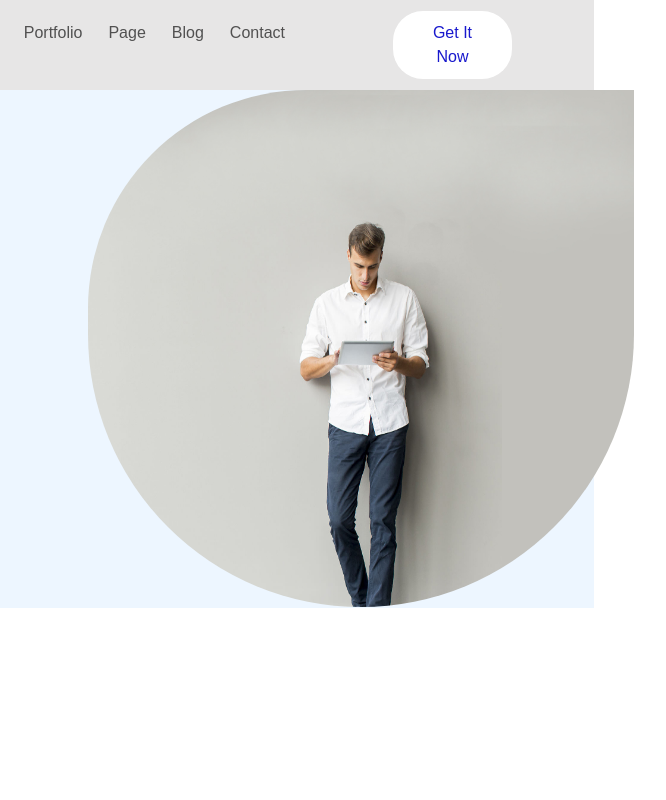
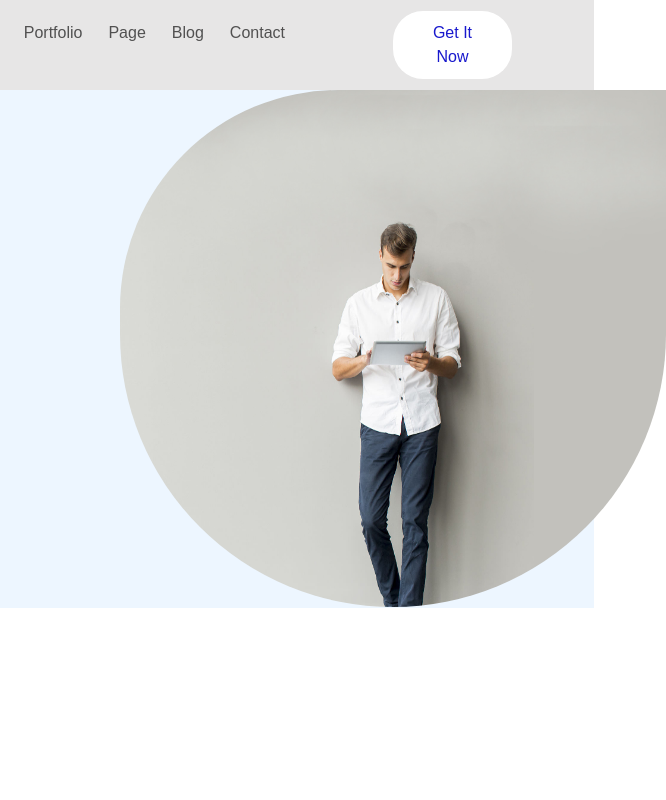
Before and after one commit to codingshahjalal/3166Class24-Assignments-Day-33, a plain HTML site: page index.html in a window 1280 px wide. Shown: the top 800 px of the page, 686-1352 px from the left, 666 px wide, since content can reach past the window. Drawn offline with nearby package versions, Linux system fonts and the light colour scheme.

Commit message:
Add files via upload

```diff
--- a/style.css
+++ b/style.css
@@ -123,9 +123,11 @@ img{
     padding: 15px 20px;
     background: #0d6efd;
     color: #fff;
+    transition: all 0.3s ease;
 }
 .hero .hero-content a.default-btn:hover{
     color: #0d6efd;
+    background: #fff;
 
 }
 .hero .hero-content a.default-btn::after{
@@ -134,7 +136,7 @@ img{
 .hero-img{}
 .hero-img img {
 	border-radius: 400px 0px 500px 500px;
-	margin-left: 122px;
+	margin-left: 154px;
 	height: 517px;
 }
 /* Hero/Banner Section Styling End */
```
